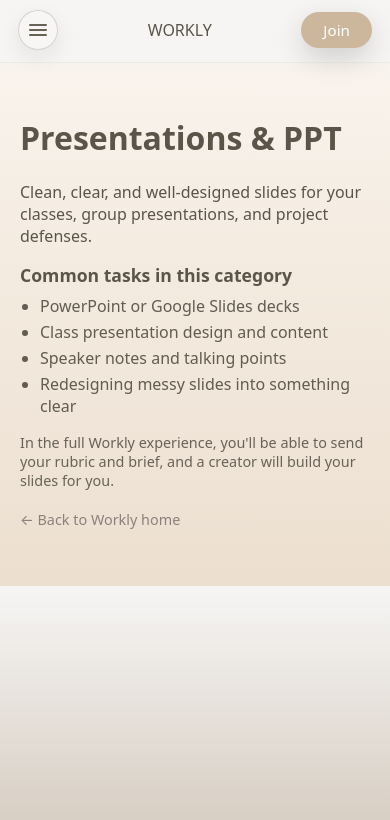
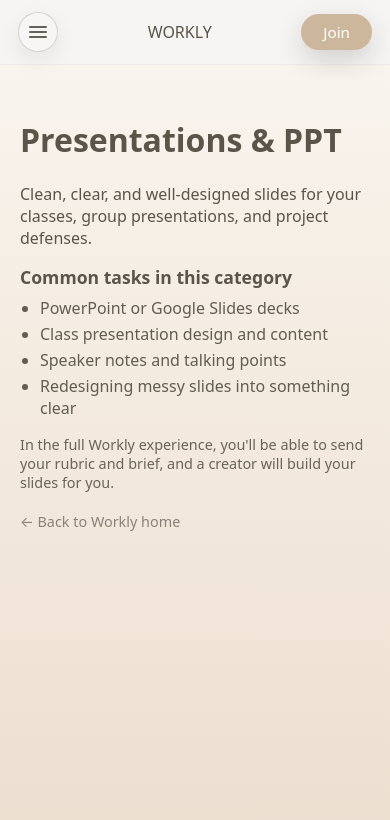
Before and after one commit to SEBRAHEIM/workly-landing, a Next.js app: page /categories/presentations-ppt in a window 390 px wide. Shown: the top 820 px of the page. Built offline with nearby package versions, Linux system fonts and the light colour scheme.

Commit message:
Make category navbar alignment identical to home navbar

```diff
--- a/styles/globals.css
+++ b/styles/globals.css
@@ -1350,16 +1350,6 @@
 
 /* === Category page navbar spacing v2 === */
 .category-page {
-  padding-top: 0;
+  min-height: 100vh;
+  background: var(--bg-soft);
 }
-
-.category-page .top-nav {
-  margin-top: 0;
-  padding-top: 12px;
-}
-
-@media (max-width: 760px) {
-  .category-page .top-nav {
-    padding-top: 10px;
-  }
-}
```
